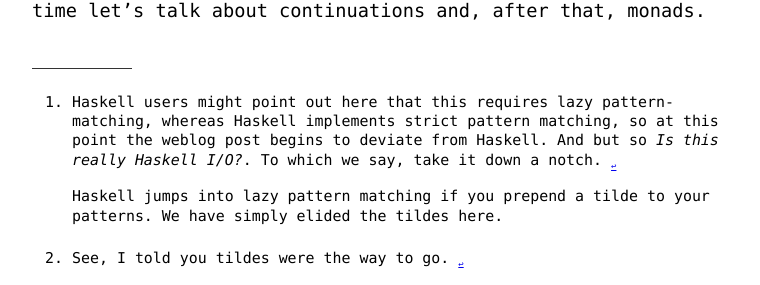
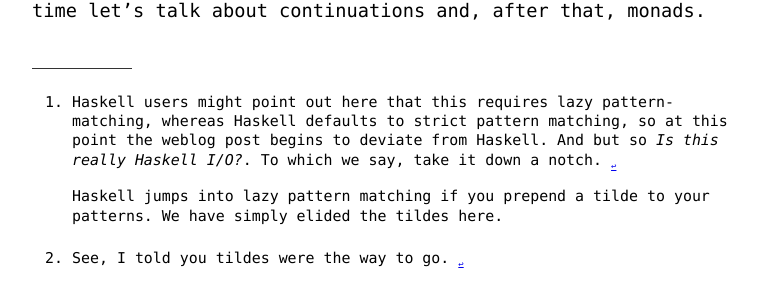
Before and after one commit to hlian/hao.codes, a Jekyll site: the page built from _posts/2015-02-15-loopy-io.html, in a window 1280 px wide and 900 px high, scrolled down 6437 px. Shown: the part 217-502 px from the top of the window, without its empty margins (258-1018 px from the left). Built offline with Jekyll 4.4.1, drawn with Linux system fonts in a browser that asks for light colours; Markdown is read by kramdown in place of the engine named in the settings.

Commit message:
loopy-io: wording

```diff
--- a/_posts/2015-02-15-loopy-io.html
+++ b/_posts/2015-02-15-loopy-io.html
@@ -243,7 +243,7 @@ talk about continuations and, after that, monads.</p>
 
 <li id="fn1">
 <p>Haskell users might point out here that this requires lazy
-pattern-matching, whereas Haskell implements strict pattern
+pattern-matching, whereas Haskell defaults to strict pattern
 matching, so at this point the weblog post begins to deviate from
 Haskell. And but so <em>Is this really Haskell I/O?</em>. To which we
 say, take it down a notch.&nbsp;<a href="#fnref1" rev="footnote">↩</a></p>
```
